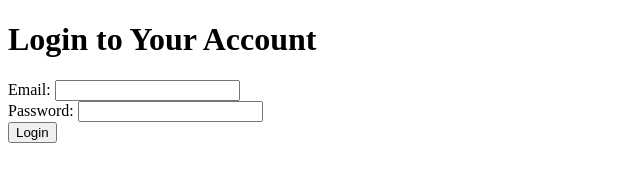
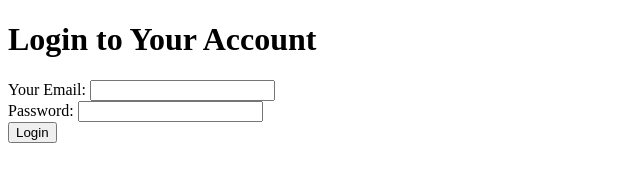
Before and after one commit to ahmedtoba74/Online-Learning-Management-System, a plain HTML site: page frontend/index.html in a window 1280 px wide. Shown: the full height of the page, 0-640 px from the left. Drawn offline with Linux system fonts and the light colour scheme.

Commit message:
Edit email input

```diff
--- a/frontend/index.html
+++ b/frontend/index.html
@@ -11,7 +11,7 @@
             <h1>Login to Your Account</h1>
             <form id="login-form">
                 <div class="form-group">
-                    <label for="email">Email:</label>
+                    <label for="email">Your Email:</label>
                     <input type="email" id="email" name="email" required />
                 </div>
                 <div class="form-group">
```
